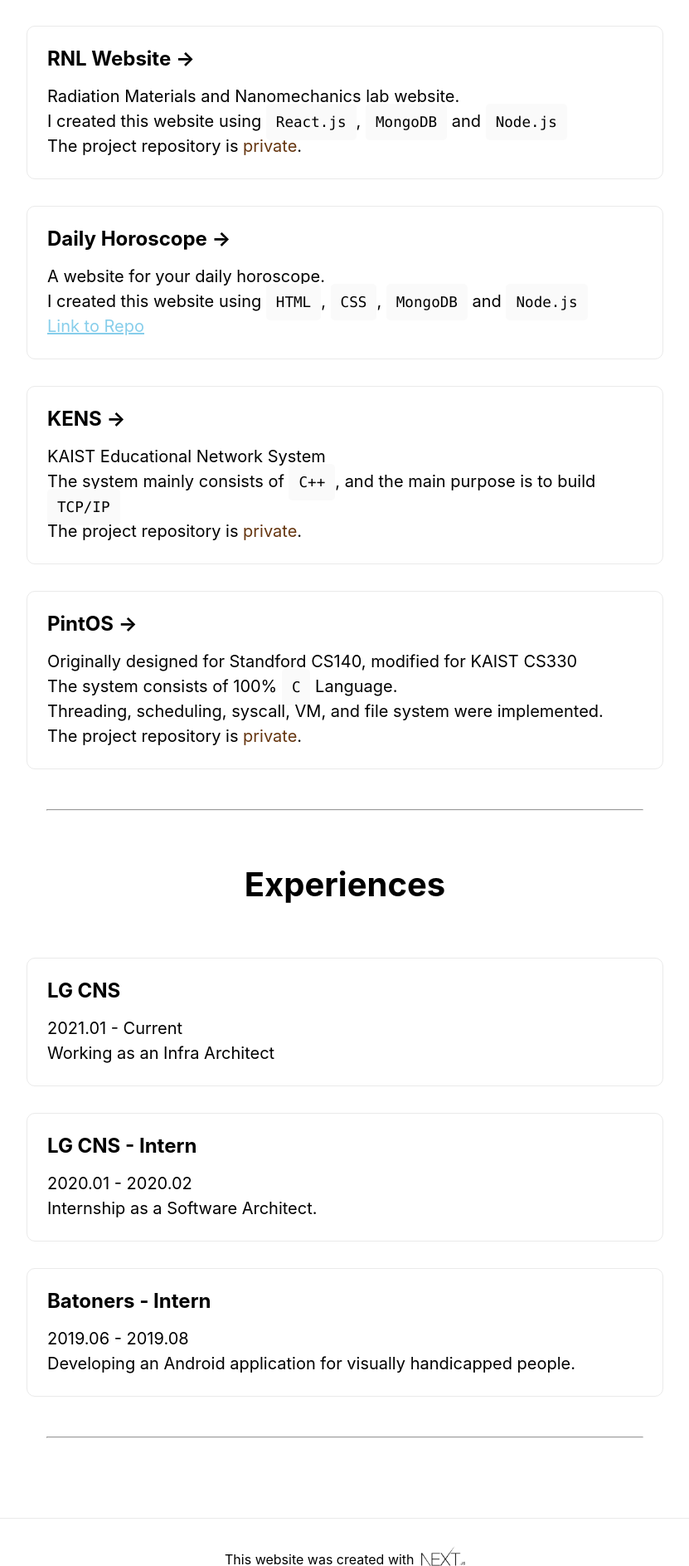
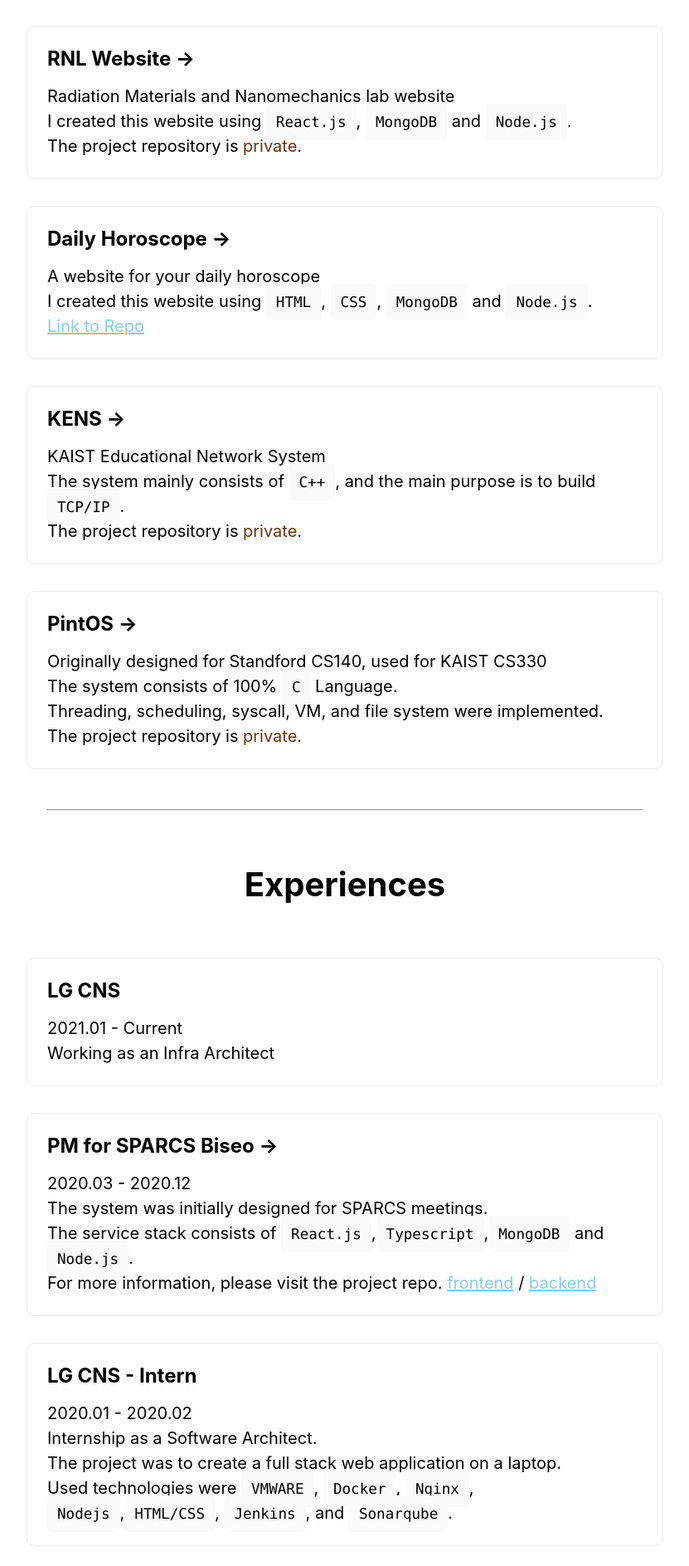
Before and after one commit to kreeos/portfolio, a Next.js app: page / in a window 1280 px wide. Shown: the part 1133-3020 px from the top of the page at 83% size, without its empty margins (224-1055 px from the left). Built offline with nearby package versions, Linux system fonts and the light colour scheme.

Commit message:
Detailed Descriptions Added

```diff
--- a/pages/index.js
+++ b/pages/index.js
@@ -31,7 +31,7 @@
                 <img src="/email-logo.png" alt="Email Logo" className="logo-email"/>
                 {' '}E-mail
               </a>
-              <a href="https://instrgram.com/kreeos47" target="blank" className="container-link">
+              <a href="https://www.instrgram.com/kreeos47" target="blank" className="container-link">
                 <img src="/insta-logo.png" alt="Insta Logo" className="logo-contact"/>
                 {' '}Instagram
               </a>
@@ -58,7 +58,7 @@
             <a href="https://pioneers.kaist.ac.kr" className="card">
               <h3>PIONEERS 2071 &rarr;</h3>
               <p>
-                KAIST 50th year anniversary website.
+                KAIST 50th year anniversary website
                 <br/>I created this website using <code>React.js</code>,<code>MongoDB</code> and <code>Node.js</code>.
       	        <br/>
       	        <a className="link" href="https://github.com/kreeos/pioneers2071">
@@ -69,8 +69,8 @@
             <a href="https://rnl.kaist.ac.kr" className="card">
               <h3>RNL Website &rarr;</h3>
               <p>
-                Radiation Materials and Nanomechanics lab website.
-                <br/>I created this website using <code>React.js</code>, <code>MongoDB</code> and <code>Node.js</code>
+                Radiation Materials and Nanomechanics lab website
+                <br/>I created this website using <code>React.js</code>, <code>MongoDB</code> and <code>Node.js</code>.
         	  	  <br/>
                 <a className="repo">
                   The project repository is <a className="private">private</a>
@@ -80,8 +80,8 @@
             <a href="https://horoscope.krislee.dev" className="card">
               <h3>Daily Horoscope &rarr;</h3>
               <p>
-                A website for your daily horoscope.
-                <br/>I created this website using <code>HTML</code>, <code>CSS</code>, <code>MongoDB</code> and <code>Node.js</code>
+                A website for your daily horoscope
+                <br/>I created this website using <code>HTML</code>, <code>CSS</code>, <code>MongoDB</code> and <code>Node.js</code>.
       	        <br/>
                 <a className="link" href="https://github.com/kreeos/newbie_project">
                   Link to Repo
@@ -94,7 +94,7 @@
               <h3>KENS &rarr;</h3>
               <p>
                   KAIST Educational Network System <br/>
-      		        The system mainly consists of <code>C++</code>, and the main purpose is to build <code>TCP/IP</code>
+      		        The system mainly consists of <code>C++</code>, and the main purpose is to build <code>TCP/IP</code>.
       	  	      <br/>
                   <a className="repo">
                     The project repository is <a className="private">private</a>
@@ -106,7 +106,7 @@
             >
               <h3>PintOS &rarr;</h3>
               <p>
-                Originally designed for Standford CS140, modified for KAIST CS330<br/>
+                Originally designed for Standford CS140, used for KAIST CS330<br/>
             		The system consists of 100% <code>C</code> Language. <br/>
             		Threading, scheduling, syscall, VM, and file system were implemented.
       	  	    <br/>
@@ -135,12 +135,32 @@
       	      </p>
       	    </a>
             <a className="exp-card">
+              <h3>PM for SPARCS Biseo &rarr;</h3>
+              <p>
+      		<a className="date"> 2020.03 - 2020.12 </a><br/>
+                  The system was initially designed for SPARCS meetings.
+		  <br/> The service stack consists of <code>React.js</code>,<code>Typescript</code>,<code>MongoDB</code> and <code>Node.js</code>.
+		  <br/>For more information, please visit the project repo.&nbsp;
+      	        <a className="link" href="https://github.com/sparcs-kaist/biseo-frontend">
+                  frontend
+                </a>
+		&nbsp;/&nbsp;
+      	        <a className="link" href="https://github.com/sparcs-kaist/biseo-backend">
+                  backend
+                </a>
+      	      </p>
+            </a>
+            <a className="exp-card">
               <h3>LG CNS - Intern</h3>
               <p>
-      		      <a className="date"> 2020.01 - 2020.02 </a><br/>
+      		<a className="date"> 2020.01 - 2020.02 </a><br/>
       	        <p>
                   Internship as a Software Architect.
-                </p>
+                  <br/> The project was to create a full stack web application on a laptop.
+		  <br/> Used technologies were <code>VMWARE</code>, <code>Docker</code>, <code>Nginx</code>, <code>Nodejs</code>,
+		<code>HTML/CSS</code>, <code>Jenkins</code>, and <code>Sonarqube</code>.
+
+		</p>
       	      </p>
       	    </a>
             <a className="exp-card">
@@ -149,6 +169,9 @@
                 <a className="date"> 2019.06 - 2019.08 </a><br/>
                 <p>
                   Developing an Android application for visually handicapped people.
+		  <br/> I set up the development environment for the team using AWS
+	    	  <br/> The environment incldues EC2, ML training server, and CI/CD server.
+		  <br/> I also took parts in training an ML model, using <code>tensorflow</code>.
                 </p>
               </p>
             </a>
```
